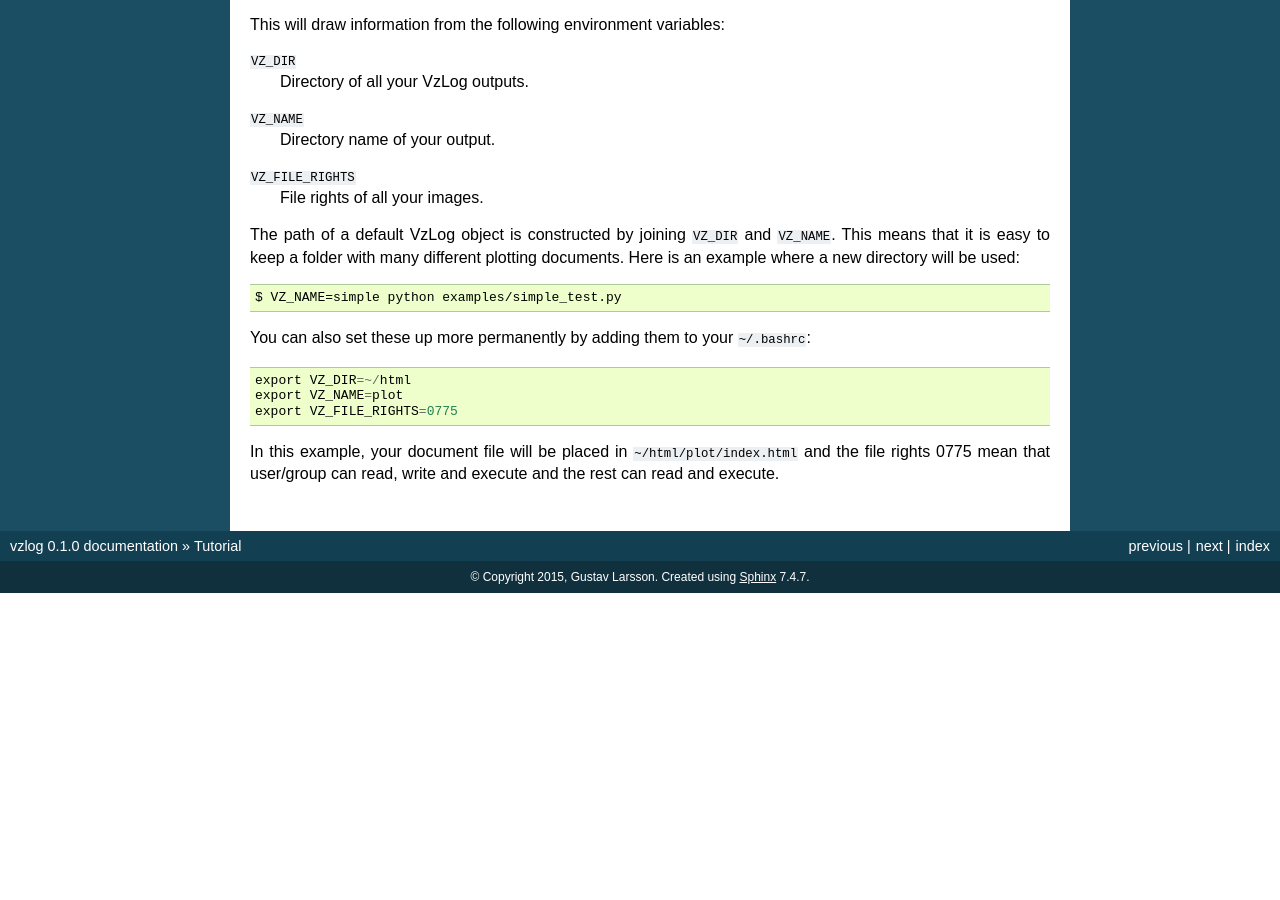
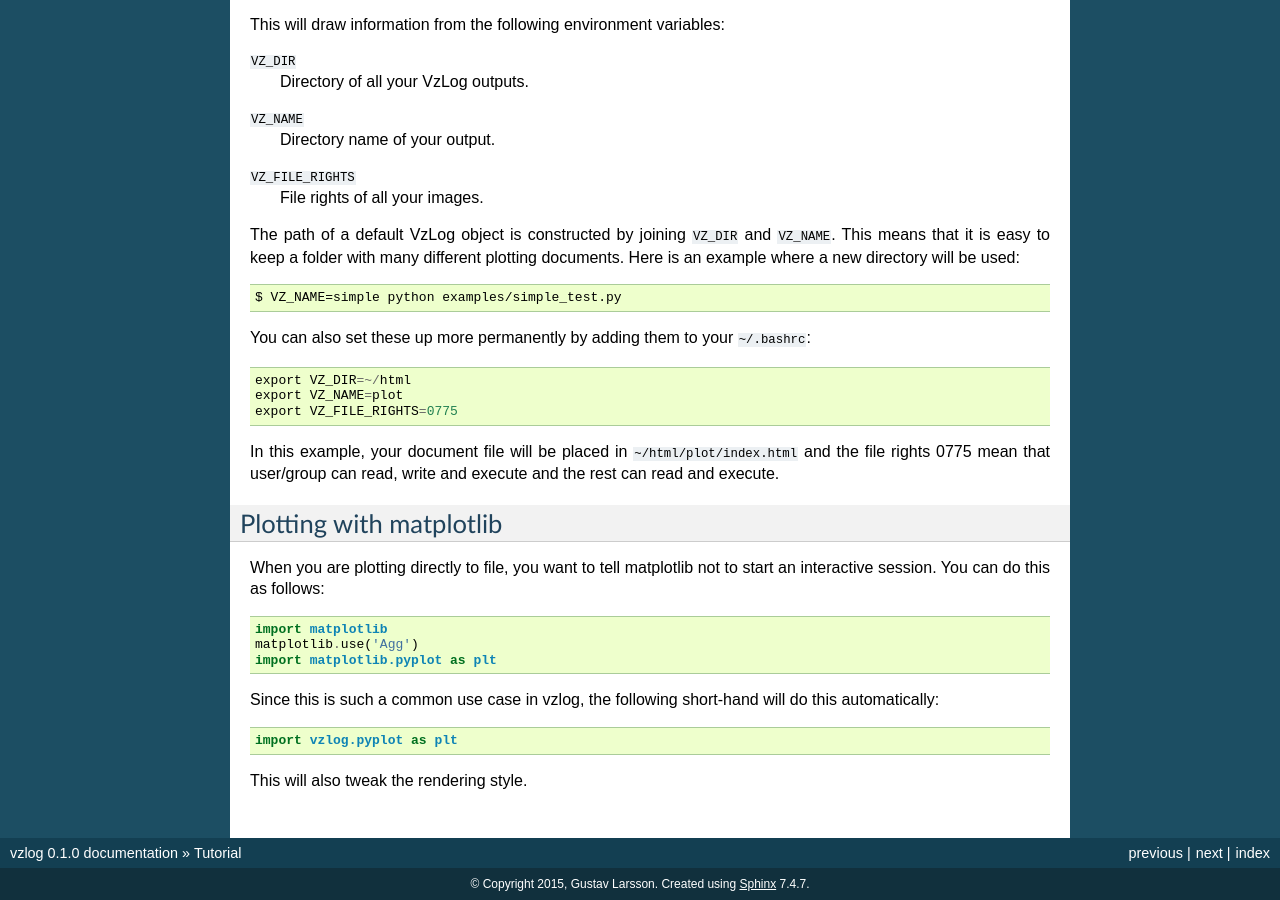
Before and after one commit to gustavla/vzlog, a Sphinx documentation site: the page built from doc/source/tutorial.rst, in a window 1280 px wide and 900 px high, scrolled down 1293 px. Built offline with Sphinx 7.4.7, drawn with Linux system fonts in a browser that asks for light colours; before the commit the page ends 1886 px from its top, so only the background shows below that; some of the changed text lies outside the part shown.

Commit message:
Added default pyplot loading.

```diff
--- a/doc/source/tutorial.rst
+++ b/doc/source/tutorial.rst
@@ -18,7 +18,7 @@ is an example:
 
 .. literalinclude:: ../../examples/doc_example1.py
 
-With the output:
+With the output saved to ``log/index.html``:
 
 .. image:: img/doc_example1.png
 
@@ -59,3 +59,19 @@ You can also set these up more permanently by adding them to your
 In this example, your document file will be placed in
 ``~/html/plot/index.html`` and the file rights 0775 mean that user/group can
 read, write and execute and the rest can read and execute.
+
+Plotting with matplotlib
+------------------------
+When you are plotting directly to file, you want to tell matplotlib not to
+start an interactive session. You can do this as follows::
+
+    import matplotlib
+    matplotlib.use('Agg')
+    import matplotlib.pyplot as plt
+
+Since this is such a common use case in vzlog, the following short-hand will do
+this automatically::
+
+    import vzlog.pyplot as plt
+
+This will also tweak the rendering style.
```
Also changed, not shown: README.rst (+4 -3 lines), doc/source/img/doc_example1.png, 2 other files.
